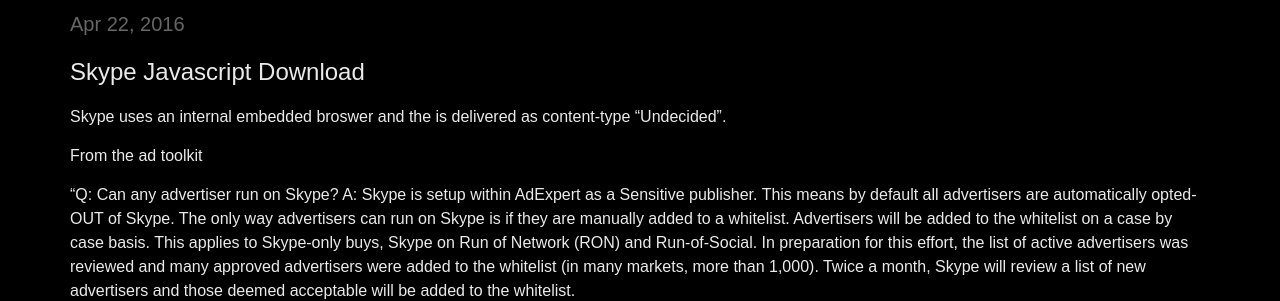
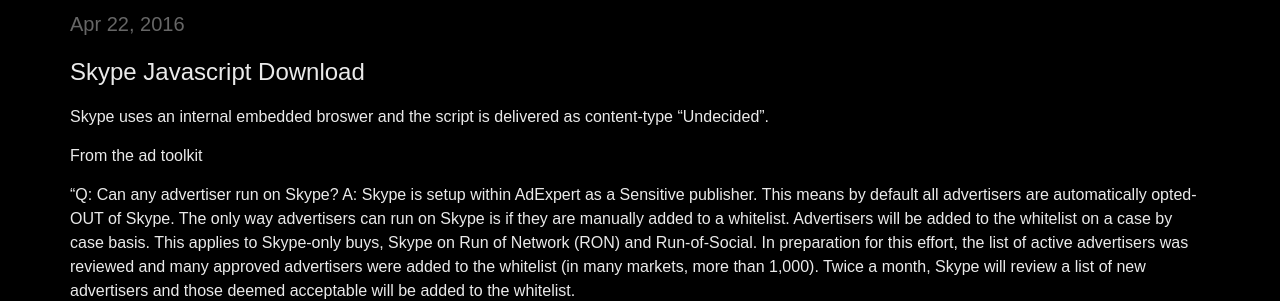
Before and after one commit to knaik/knaik.github.io, a Jekyll site: the page built from _posts/2016-04-22-Skype.markdown, in a window 1280 px wide. Shown: the part 232-533 px from the top of the page. Built offline with Jekyll 4.4.1, drawn with Linux system fonts in a browser that asks for light colours.

Commit message:
Google, Skype

```diff
--- a/_posts/2016-04-22-Skype.markdown
+++ b/_posts/2016-04-22-Skype.markdown
@@ -6,7 +6,7 @@
 ---
 # Skype Javascript Download
 
-Skype uses an internal embedded broswer and the is delivered as content-type "Undecided".
+Skype uses an internal embedded broswer and the script is delivered as content-type "Undecided".
 
 From the ad toolkit
 
```
Also changed, not shown: _posts/2016-04-23-GoogleP1.markdown (added, +18 -0 lines).
